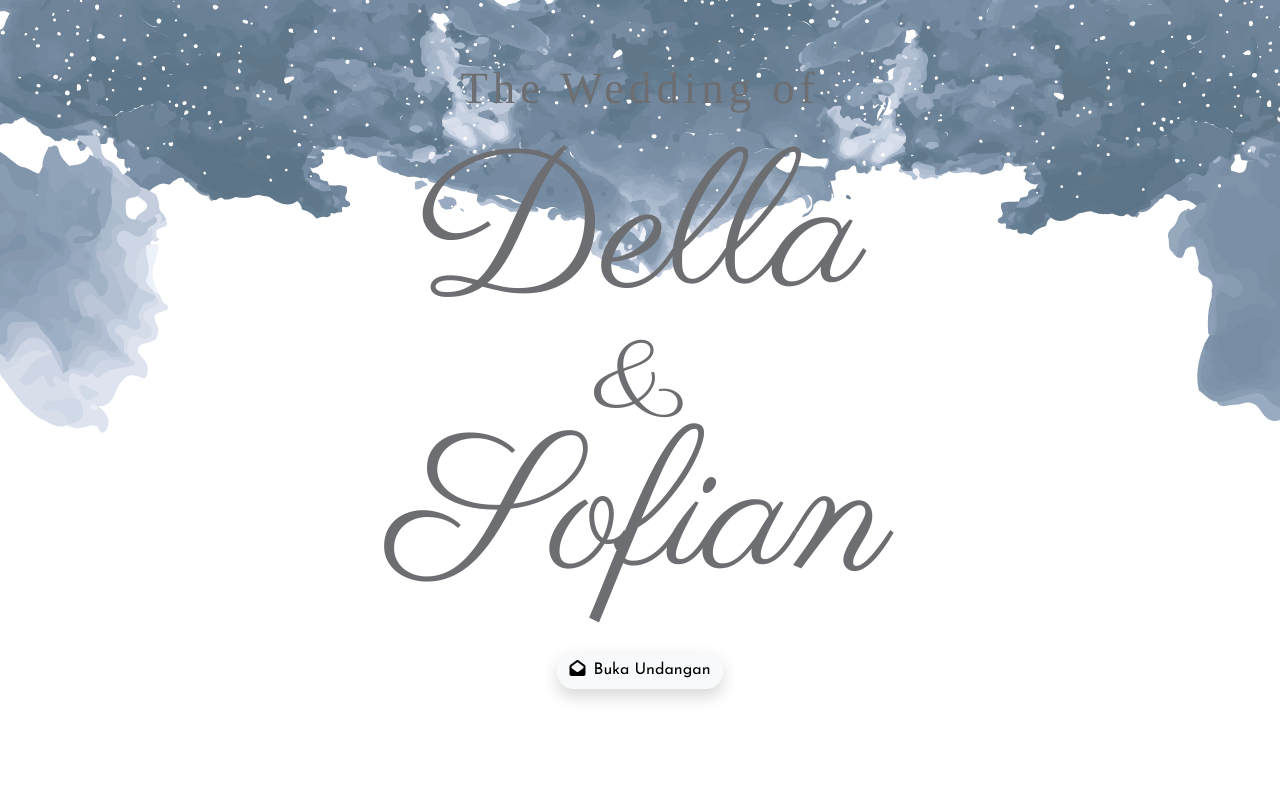
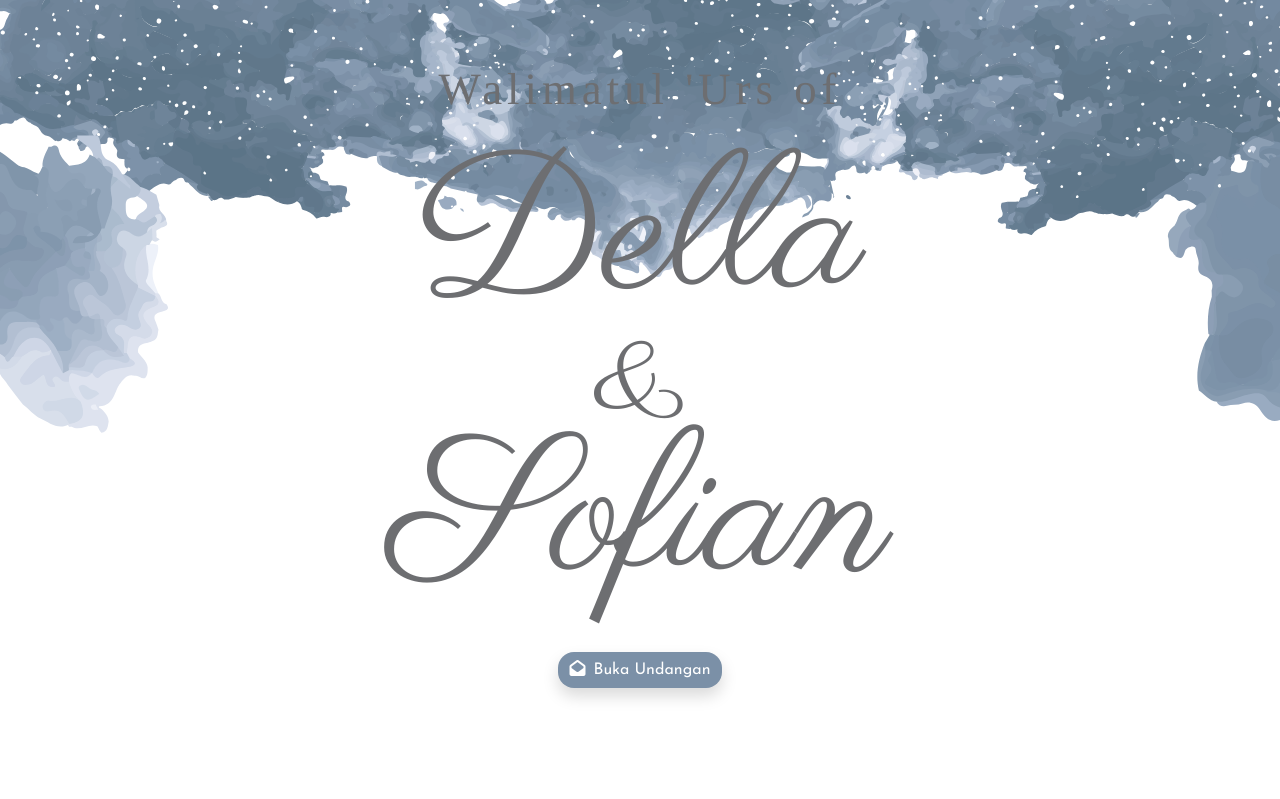
Before and after one commit to bondaxali/bondaxali.github.io, a plain HTML site: page index.html in a window 1280 px wide. Shown: the top 799 px of the page. Drawn offline with nearby package versions, Linux system fonts and the light colour scheme.

Commit message:
:zap: EDIT: index

```diff
--- a/css/app.css
+++ b/css/app.css
@@ -23,6 +23,18 @@ h1 {
     background-size: auto;
 } */
 
+.bat {
+    background-color:#7b90a7;
+    color: white;
+    border: none;
+}
+
+.bat:hover {
+    background-color:#8fabc9;
+    color: white;
+    border: none;
+}
+
 .img {
     background-image: url('../assets/images/bg.png');
     background-repeat:no-repeat;
@@ -45,6 +57,15 @@ h1 {
     color: #6D6E71 !important;
     /* font-size: 90px; */
     font-size: 6.4vw;
+    line-height: 0.7;
+}
+
+.title-isi {
+    margin-top: 100px;
+    font-family: 'Parisienne', cursive !important;
+    color: #6D6E71 !important;
+    /* font-size: 90px; */
+    font-size: 3vw;
     line-height: 0.7;
 }
 
--- a/index.html
+++ b/index.html
@@ -9,7 +9,6 @@
     <meta name="description" content="Wedding of Della & Sofian">
     <link rel="icon" type="image/png" sizes="192x192" href="./assets/images/fav.svg">
     <meta name="theme-color" content="#212529">
-    <!-- <meta name="color-scheme" content="dark"> -->
     <meta property="og:title" content="Wedding of Della & Sofian">
     <meta property="og:description" content="Wedding of Della & Sofian">
     <meta property="og:image" content="https://dellasofian.com/assets/images/fav.svg">
@@ -93,9 +92,9 @@
             </div>
         </section> -->
 
-        <!-- <section style="background-color: #FFFFFF !important; margin-top: -5px; margin-bottom: -5px;" id="mempelai">
+        <section class="img" id="mempelai">
             <div class="text-center">
-                <h1 class="title py-4 px-2">Assalamualaikum Warahmatullahi Wabarakatuh</h1>
+                <h1 class="title-isi">Assalamualaikum Warahmatullahi Wabarakatuh</h1>
 
                 <p class="pb-3 px-3">
                     Tanpa mengurangi rasa hormat. Kami mengundang Bapak/Ibu/Saudara/i serta kerabat
@@ -124,9 +123,7 @@
                     </div>
                 </div>
             </div>
-        </section> -->
-
-
+        </section>
 
         <div class="container">
             <div class="text-center">
@@ -417,18 +414,17 @@
 
     <div class="modal" id="exampleModal" tabindex="-1" aria-hidden="true">
         <div class="modal-dialog modal-dialog-centered modal-fullscreen">
-            <!-- <svg xmlns="http://www.w3.org/2000/svg" preserveAspectRatio="none" patternContentUnits="userSpaceOnUse"></svg> -->
             <div class="modal-content img">
                 <div class="d-flex justify-content-center align-items-center" style="height: 100vh !important;">
                     <div class="text-center">
                         <!-- <br><br><br><br><br><br> -->
-                        <p class="judul">The Wedding of</p>
+                        <p class="judul">Walimatul 'Urs of</p>
                         <p class="title">Della</p>
                         <p class="dan">&</p>
                         <p class="title">Sofian</p>
                         <br>
                         <div id="namatamu"></div>
-                        <button type="button" class="btn btn-light shadow rounded-4 mt-4" data-bs-toggle="modal" data-bs-target="#exampleModal" onclick="buka()">
+                        <button type="button" class="btn bat shadow rounded-4 mt-4" data-bs-toggle="modal" data-bs-target="#exampleModal" onclick="buka()">
                             <i class="fa-solid fa-envelope-open me-2"></i>Buka Undangan
                         </button>
                     </div>
```
Also changed, not shown: 2 other files.
